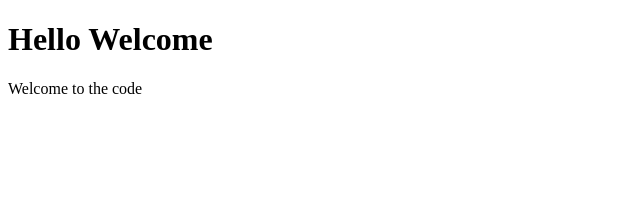
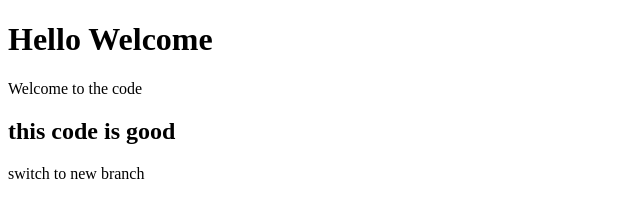
Before and after one commit to Revathi-Anandhan/FirstProject, a plain HTML site: page index.html in a window 1280 px wide. Shown: the whole page, without its empty margins (0-640 px from the left). Drawn offline with Linux system fonts and the light colour scheme.

Commit message:
switched to branch

```diff
--- a/index.html
+++ b/index.html
@@ -8,5 +8,7 @@
 <body>
     <h1>Hello Welcome</h1>
     <p>Welcome to the code</p>
+    <h2>this code is good</h2>
+    <p>switch to new branch</p>
 </body>
 </html>
```
